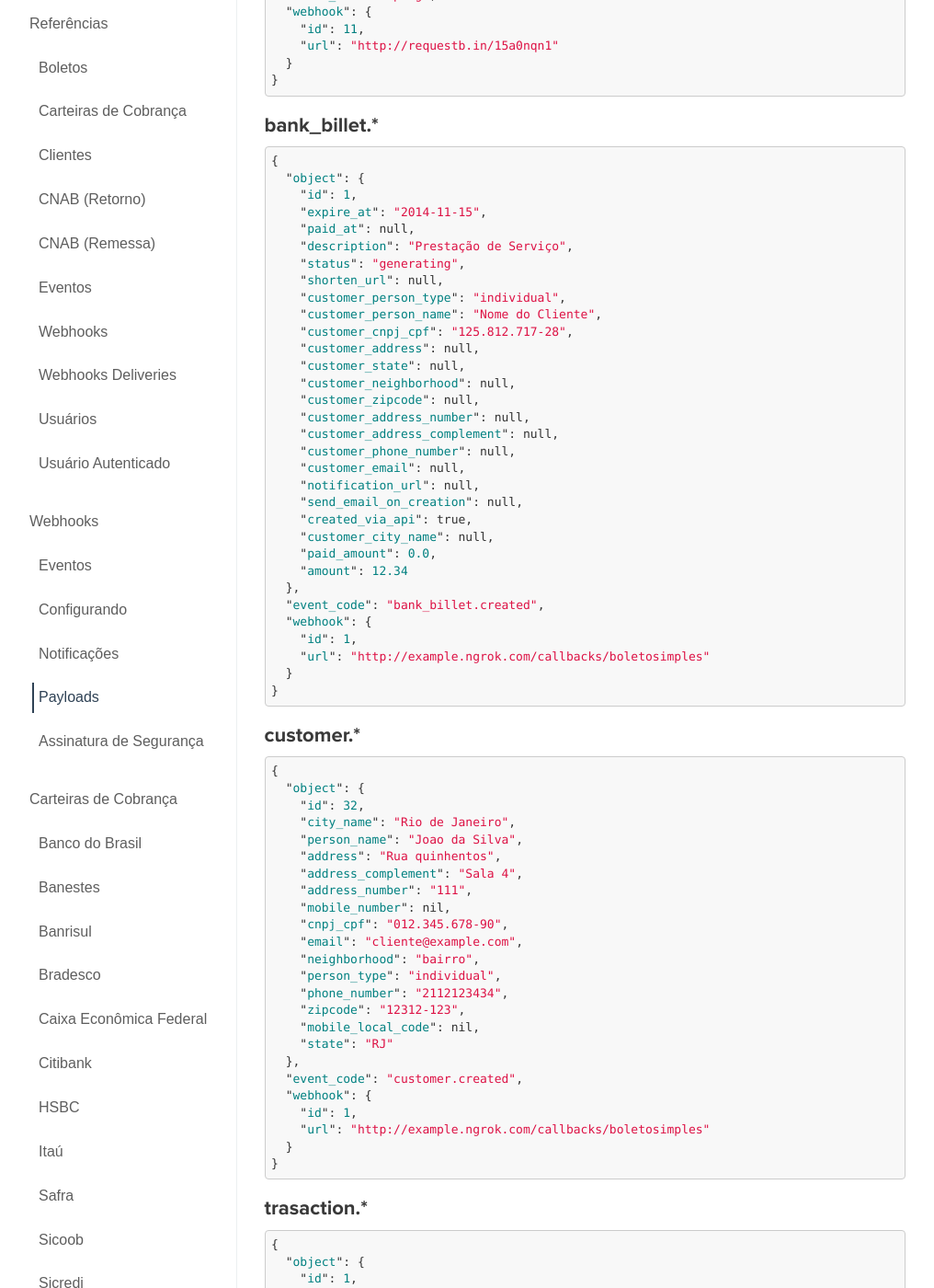
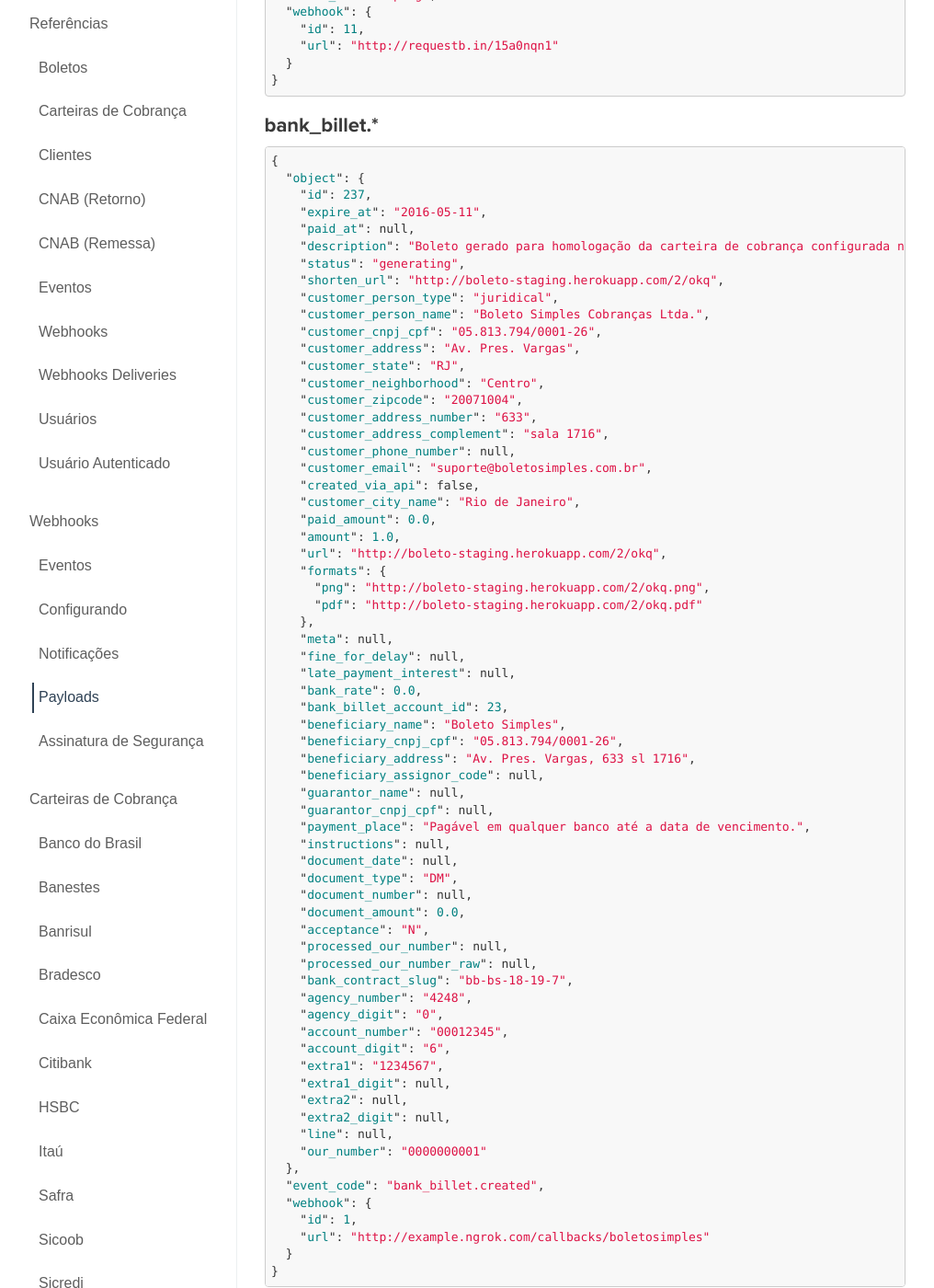
Before and after one commit to BoletoSimples/boletosimples-docs, a Jekyll site: the page built from webhooks/payloads.md, in a window 1280 px wide and 1400 px high, scrolled down 651 px. Shown: the whole window at 92% size, without its empty margins (135-1151 px from the left). Built offline with Jekyll 4.4.1, drawn with Linux system fonts in a browser that asks for light colours; some of the changed text lies outside the part shown.

Commit message:
update webhook events

```diff
--- a/webhooks/payloads.md
+++ b/webhooks/payloads.md
@@ -33,29 +33,63 @@ A regra é que todos os payloads possuem as chaves `event_code`, `webhook`, `obj
 <pre class="json">
 {
   "object": {
-    "id": 1,
-    "expire_at": "2014-11-15",
+    "id": 237,
+    "expire_at": "2016-05-11",
     "paid_at": null,
-    "description": "Prestação de Serviço",
+    "description": "Boleto gerado para homologação da carteira de cobrança configurada no sistema Boleto Simples (http://boletosimples.com.br).",
     "status": "generating",
-    "shorten_url": null,
-    "customer_person_type": "individual",
-    "customer_person_name": "Nome do Cliente",
-    "customer_cnpj_cpf": "125.812.717-28",
-    "customer_address": null,
-    "customer_state": null,
-    "customer_neighborhood": null,
-    "customer_zipcode": null,
-    "customer_address_number": null,
-    "customer_address_complement": null,
+    "shorten_url": "http://boleto-staging.herokuapp.com/2/okq",
+    "customer_person_type": "juridical",
+    "customer_person_name": "Boleto Simples Cobranças Ltda.",
+    "customer_cnpj_cpf": "05.813.794/0001-26",
+    "customer_address": "Av. Pres. Vargas",
+    "customer_state": "RJ",
+    "customer_neighborhood": "Centro",
+    "customer_zipcode": "20071004",
+    "customer_address_number": "633",
+    "customer_address_complement": "sala 1716",
     "customer_phone_number": null,
-    "customer_email": null,
-    "notification_url": null,
-    "send_email_on_creation": null,
-    "created_via_api": true,
-    "customer_city_name": null,
+    "customer_email": "suporte@boletosimples.com.br",
+    "created_via_api": false,
+    "customer_city_name": "Rio de Janeiro",
     "paid_amount": 0.0,
-    "amount": 12.34
+    "amount": 1.0,
+    "url": "http://boleto-staging.herokuapp.com/2/okq",
+    "formats": {
+      "png": "http://boleto-staging.herokuapp.com/2/okq.png",
+      "pdf": "http://boleto-staging.herokuapp.com/2/okq.pdf"
+    },
+    "meta": null,
+    "fine_for_delay": null,
+    "late_payment_interest": null,
+    "bank_rate": 0.0,
+    "bank_billet_account_id": 23,
+    "beneficiary_name": "Boleto Simples",
+    "beneficiary_cnpj_cpf": "05.813.794/0001-26",
+    "beneficiary_address": "Av. Pres. Vargas, 633 sl 1716",
+    "beneficiary_assignor_code": null,
+    "guarantor_name": null,
+    "guarantor_cnpj_cpf": null,
+    "payment_place": "Pagável em qualquer banco até a data de vencimento.",
+    "instructions": null,
+    "document_date": null,
+    "document_type": "DM",
+    "document_number": null,
+    "document_amount": 0.0,
+    "acceptance": "N",
+    "processed_our_number": null,
+    "processed_our_number_raw": null,
+    "bank_contract_slug": "bb-bs-18-19-7",
+    "agency_number": "4248",
+    "agency_digit": "0",
+    "account_number": "00012345",
+    "account_digit": "6",
+    "extra1": "1234567",
+    "extra1_digit": null,
+    "extra2": null,
+    "extra2_digit": null,
+    "line": null,
+    "our_number": "0000000001"
   },
   "event_code": "bank_billet.created",
   "webhook": {
@@ -202,6 +236,76 @@ A regra é que todos os payloads possuem as chaves `event_code`, `webhook`, `obj
 }
 </pre>
 
+### plan_subscription.*
+
+<pre class="json">
+{
+  "object": {
+    "id": 8,
+    "subscription_price": 0.16,
+    "subscription_cycle": "monthly",
+    "canceled_at": null,
+    "next_billing": "2016-06-06",
+    "contract": null,
+    "created_at": "2016-05-06",
+    "updated_at": "2016-05-06",
+    "number_of_billets": 0,
+    "exceeded_price": 0.16,
+    "number_of_bank_billet_accounts": 3,
+    "discount": 0,
+    "user_email": "email@example.com",
+    "user_id": 1
+  },
+  "event_code": "plan_subscription.activated",
+  "webhook": {
+    "id": 1,
+    "url": "http://example.ngrok.com/callbacks/boletosimples"
+  }
+}
+</pre>
+
+### bank_billet_account.*
+
+<pre class="json">
+{
+  "object": {
+    "id": 23,
+    "bank_contract_slug": "bb-bs-18-19-7",
+    "next_our_number": "0000000001",
+    "agency_number": "4248",
+    "agency_digit": "0",
+    "account_number": "00012345",
+    "account_digit": "6",
+    "extra1": "1234567",
+    "extra1_digit": null,
+    "extra2": null,
+    "extra2_digit": null,
+    "extra3": null,
+    "beneficiary_name": "Boleto Simples",
+    "beneficiary_cnpj_cpf": "05.813.794/0001-26",
+    "beneficiary_address": "Av. Pres. Vargas, 633 sl 1716",
+    "name": "Banco do Brasil 18 - CC 00012345-6",
+    "status": "pending",
+    "bank_contract": {
+      "bank": {
+        "code": "bb",
+        "name": "Banco do Brasil",
+        "number": "001"
+      },
+      "slug": "bb-bs-18-19-7",
+      "code": "18",
+      "sufix": "bs-18-19-7",
+      "variation": "19",
+      "name": "18-19 (Convênio com 7 dígitos)"
+    }
+  },
+  "event_code": "bank_billet_account.created",
+  "webhook": {
+    "id": 1,
+    "url": "http://example.ngrok.com/callbacks/boletosimples"
+  }
+}
+</pre>
 
 ### *.updated
 
```
Also changed, not shown: webhooks/events.md (+16 -4 lines), changelog.md.
